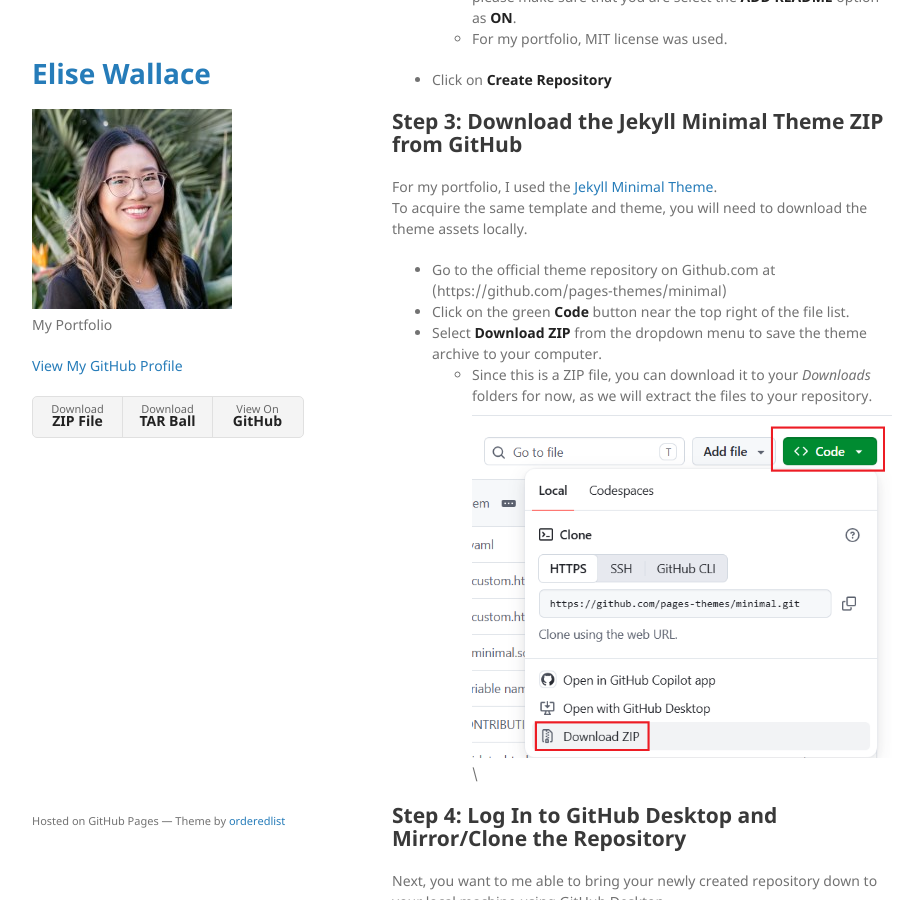
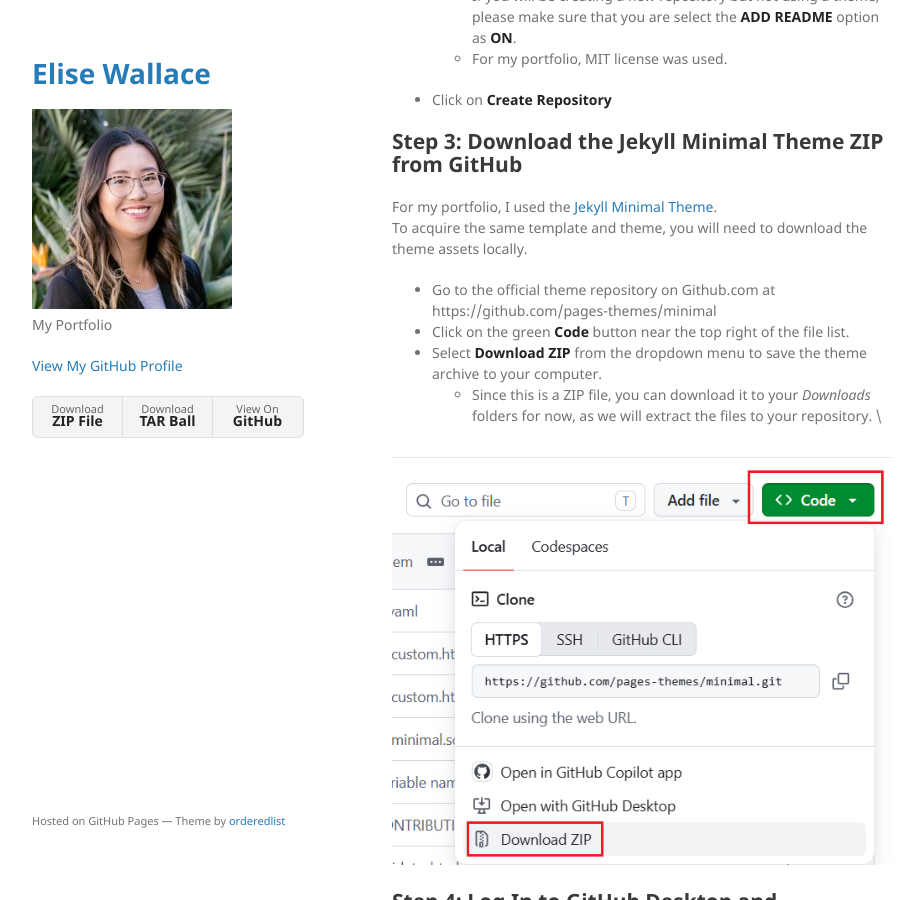
Before and after one commit to EliseWallace/elisewallace.github.io, a Jekyll site: the page built from subpage_1/index.md, in a window 1280 px wide and 900 px high, scrolled down 832 px. Shown: the whole window, without its empty margins (178-1094 px from the left). Built offline with Jekyll 4.4.1, drawn with Linux system fonts in a browser that asks for light colours; our own code applies the rules of GitHub Pages for plain Markdown files.

Commit message:
Fix formatting and update image links in index.md

```diff
--- a/subpage_1/index.md
+++ b/subpage_1/index.md
@@ -7,7 +7,8 @@
 ## Step 2: Create your GitHub Pages Repository
 GitHub Pages requires a specific repository naming convention to automatically host your site:
 - Create a new public repositoryon GitHub.com by clicking on the **+** icon in the top right corner and select **New repository**. \
-![Screenshot of where to create a new repository on github.com](/assets/img/CreateRepositoryWeb.png) \
+![Screenshot of where to create a new repository on github.com](/assets/img/CreateRepositoryWeb.png)
+
   - Name your repository **'<your_username>.github.io'**
     - *If this is a public portfolio, select a username that is appropriate**
 - Set the repository to **Public**, do not select a "README" at this time (since we will replace the one from the theme we will download) and select the appropriate license.
@@ -18,11 +19,12 @@
 ## Step 3: Download the Jekyll Minimal Theme ZIP from GitHub
 For my portfolio, I used the [Jekyll Minimal Theme](https://github.com/pages-themes/minimal). \
 To acquire the same template and theme, you will need to download the theme assets locally.
-- Go to the official theme repository on Github.com at (https://github.com/pages-themes/minimal)
+- Go to the official theme repository on Github.com at https://github.com/pages-themes/minimal
 - Click on the green **Code** button near the top right of the file list.
 - Select **Download ZIP** from the dropdown menu to save the theme archive to your computer.
   - Since this is a ZIP file, you can download it to your *Downloads* folders for now, as we will extract the files to your repository. \
-![Screenshot download minimal theme from github page](/assets/img/DownloadTheme.png) \
+
+![Screenshot download minimal theme from github page](/assets/img/DownloadTheme.png)
 
 ## Step 4: Log In to GitHub Desktop and Mirror/Clone the Repository
 Next, you want to me able to bring your newly created repository down to your local machine using GitHub Desktop.
@@ -35,8 +37,10 @@
   - Select the repository you'd like to mirror or clone on to your local machine
   - Choose the destination on your local machine of where you would like repository to be housed.
   - Select **Clone** \
-![Screenshot for finding button for cloning repository on Desktop](/assets/img/CloneRepository1.png) \
-![Screenshot for selecting which repository to clone and identifying the destination](/assets/img/CloneRepository2.png) \
+  ![Screenshot for finding button for cloning repository on Desktop](/assets/img/CloneRepository1.png)
+
+  ![Screenshot for selecting which repository to clone and identifying the destination](/assets/img/CloneRepository2.png)
+
 - You should now see your repository cloned to your local machine as a folder.
 
 ## Step 5: Extract and Move the Theme Files
@@ -52,8 +56,10 @@
 - Once completed, you should see that there are **"Push commits to the origin remote"** in the central part of the screen.
 - Select **"Push Origin"**
   - *Note: The screenshots below are examples of different files. Please note that you may see more files being loaded than what I display as an example below.* \
-![Screenshot for adding summary and description for committing changes](/assets/img/DescriptionPushOrigin.png) \
-![Screenshot for pushing origin](/assets/img/PushOrigin.png) \
+  ![Screenshot for adding summary and description for committing changes](/assets/img/DescriptionPushOrigin.png)
+
+  ![Screenshot for pushing origin](/assets/img/PushOrigin.png)
+
 
 ## Step 7: Configure the Minimal Theme (_config.yml)
 To make sure that Jekyll recognizes the theme, you want to set up your central configuration file:
```
